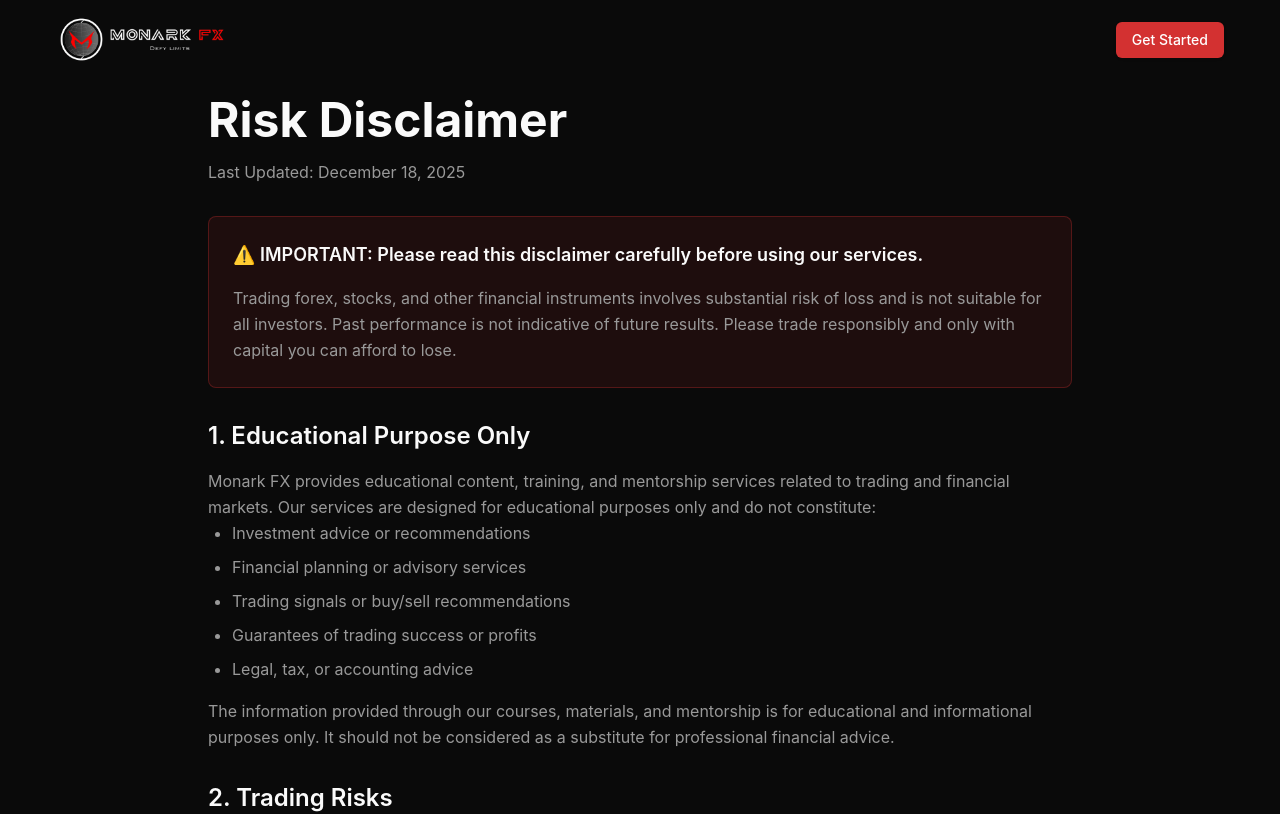
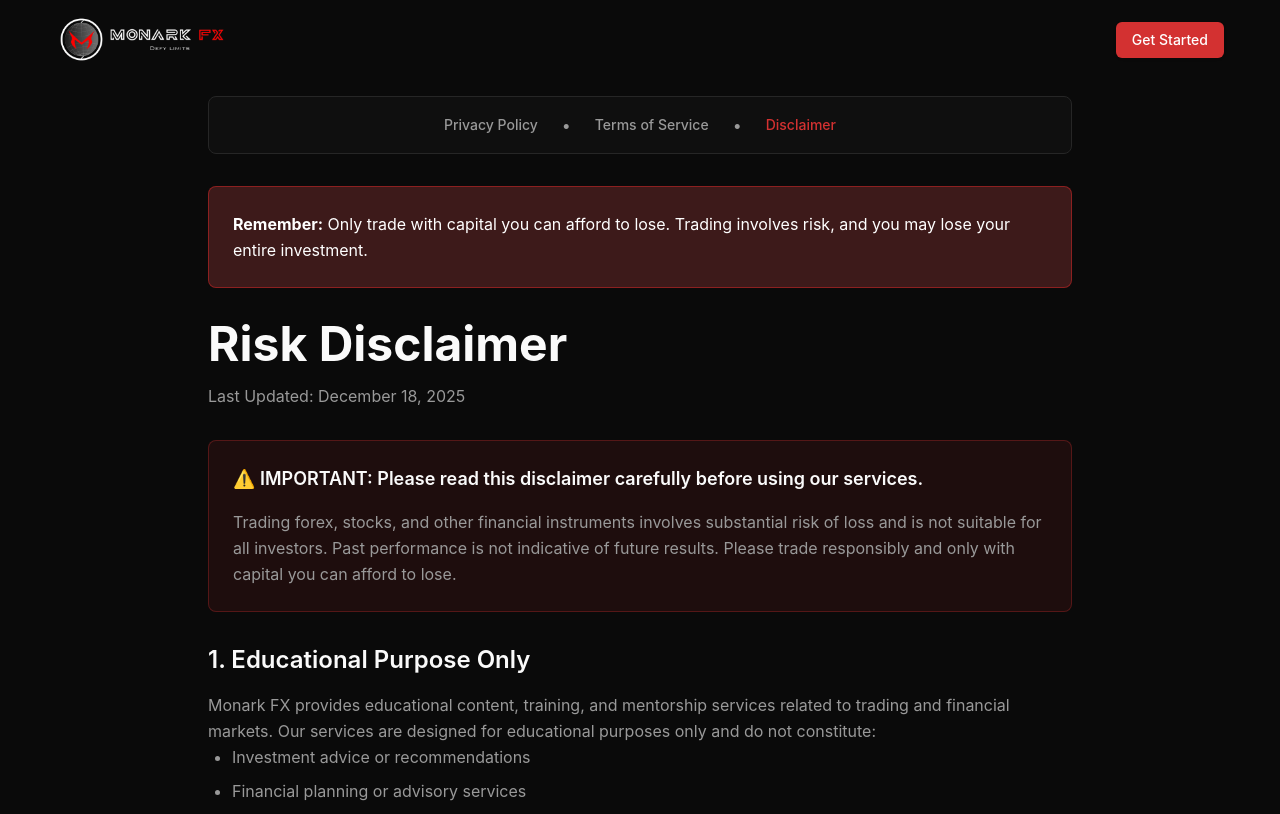
Before and after one commit to code-x-prime/monark-landing-page, a Next.js app: page /disclaimer in a window 1280 px wide. Shown: the top 814 px of the page. Built offline with nearby package versions, Linux system fonts and the light colour scheme.

Commit message:
Add navigation links and risk warning boxes to Disclaimer, Privacy Policy, and Terms of Service pages; enhance layout for better user experience

```diff
--- a/src/app/disclaimer/page.tsx
+++ b/src/app/disclaimer/page.tsx
@@ -1,4 +1,5 @@
 import { Metadata } from 'next';
+import Link from 'next/link';
 
 export const metadata: Metadata = {
     title: 'Risk Disclaimer',
@@ -33,6 +34,36 @@
 export default function Disclaimer() {
     return (
         <div className="container px-4 py-16 md:py-24 max-w-4xl mx-auto">
+            {/* Navigation Links */}
+            <div className="mb-8 p-4 rounded-lg bg-card border border-border">
+                <div className="flex flex-wrap items-center justify-center gap-4 md:gap-6">
+                    <Link
+                        href="/privacy-policy"
+                        className="text-sm font-medium text-muted-foreground hover:text-primary transition-colors"
+                    >
+                        Privacy Policy
+                    </Link>
+                    <span className="text-muted-foreground">•</span>
+                    <Link
+                        href="/terms-of-service"
+                        className="text-sm font-medium text-muted-foreground hover:text-primary transition-colors"
+                    >
+                        Terms of Service
+                    </Link>
+                    <span className="text-muted-foreground">•</span>
+                    <span className="text-sm font-medium text-primary">
+                        Disclaimer
+                    </span>
+                </div>
+            </div>
+
+            {/* Risk Warning Box */}
+            <div className="mb-8 p-6 rounded-lg bg-[#3d1a1a] border border-[#dc2626]/50">
+                <p className="text-white text-base leading-relaxed">
+                    <strong>Remember:</strong> Only trade with capital you can afford to lose. Trading involves risk, and you may lose your entire investment.
+                </p>
+            </div>
+
             <div className="prose prose-invert max-w-none">
                 <h1 className="text-4xl md:text-5xl font-bold mb-4 text-foreground">
                     Risk Disclaimer
--- a/src/app/privacy-policy/page.tsx
+++ b/src/app/privacy-policy/page.tsx
@@ -1,4 +1,5 @@
 import { Metadata } from 'next';
+import Link from 'next/link';
 
 export const metadata: Metadata = {
     title: 'Privacy Policy',
@@ -32,6 +33,36 @@
 export default function PrivacyPolicy() {
     return (
         <div className="container px-4 py-16 md:py-24 max-w-4xl mx-auto">
+            {/* Navigation Links */}
+            <div className="mb-8 p-4 rounded-lg bg-card border border-border">
+                <div className="flex flex-wrap items-center justify-center gap-4 md:gap-6">
+                    <span className="text-sm font-medium text-primary">
+                        Privacy Policy
+                    </span>
+                    <span className="text-muted-foreground">•</span>
+                    <Link
+                        href="/terms-of-service"
+                        className="text-sm font-medium text-muted-foreground hover:text-primary transition-colors"
+                    >
+                        Terms of Service
+                    </Link>
+                    <span className="text-muted-foreground">•</span>
+                    <Link
+                        href="/disclaimer"
+                        className="text-sm font-medium text-muted-foreground hover:text-primary transition-colors"
+                    >
+                        Disclaimer
+                    </Link>
+                </div>
+            </div>
+
+            {/* Risk Warning Box */}
+            <div className="mb-8 p-6 rounded-lg bg-[#3d1a1a] border border-[#dc2626]/50">
+                <p className="text-white text-base leading-relaxed">
+                    <strong>Remember:</strong> Only trade with capital you can afford to lose. Trading involves risk, and you may lose your entire investment.
+                </p>
+            </div>
+
             <div className="prose prose-invert max-w-none">
                 <h1 className="text-4xl md:text-5xl font-bold mb-4 text-foreground">
                     Privacy Policy
--- a/src/app/terms-of-service/page.tsx
+++ b/src/app/terms-of-service/page.tsx
@@ -1,4 +1,5 @@
 import { Metadata } from 'next';
+import Link from 'next/link';
 
 export const metadata: Metadata = {
     title: 'Terms of Service',
@@ -32,6 +33,36 @@
 export default function TermsOfService() {
     return (
         <div className="container px-4 py-16 md:py-24 max-w-4xl mx-auto">
+            {/* Navigation Links */}
+            <div className="mb-8 p-4 rounded-lg bg-card border border-border">
+                <div className="flex flex-wrap items-center justify-center gap-4 md:gap-6">
+                    <Link
+                        href="/privacy-policy"
+                        className="text-sm font-medium text-muted-foreground hover:text-primary transition-colors"
+                    >
+                        Privacy Policy
+                    </Link>
+                    <span className="text-muted-foreground">•</span>
+                    <span className="text-sm font-medium text-primary">
+                        Terms of Service
+                    </span>
+                    <span className="text-muted-foreground">•</span>
+                    <Link
+                        href="/disclaimer"
+                        className="text-sm font-medium text-muted-foreground hover:text-primary transition-colors"
+                    >
+                        Disclaimer
+                    </Link>
+                </div>
+            </div>
+
+            {/* Risk Warning Box */}
+            <div className="mb-8 p-6 rounded-lg bg-[#3d1a1a] border border-[#dc2626]/50">
+                <p className="text-white text-base leading-relaxed">
+                    <strong>Remember:</strong> Only trade with capital you can afford to lose. Trading involves risk, and you may lose your entire investment.
+                </p>
+            </div>
+
             <div className="prose prose-invert max-w-none">
                 <h1 className="text-4xl md:text-5xl font-bold mb-4 text-foreground">
                     Terms of Service
```
Lines whose indentation alone changed are shown as unchanged.
